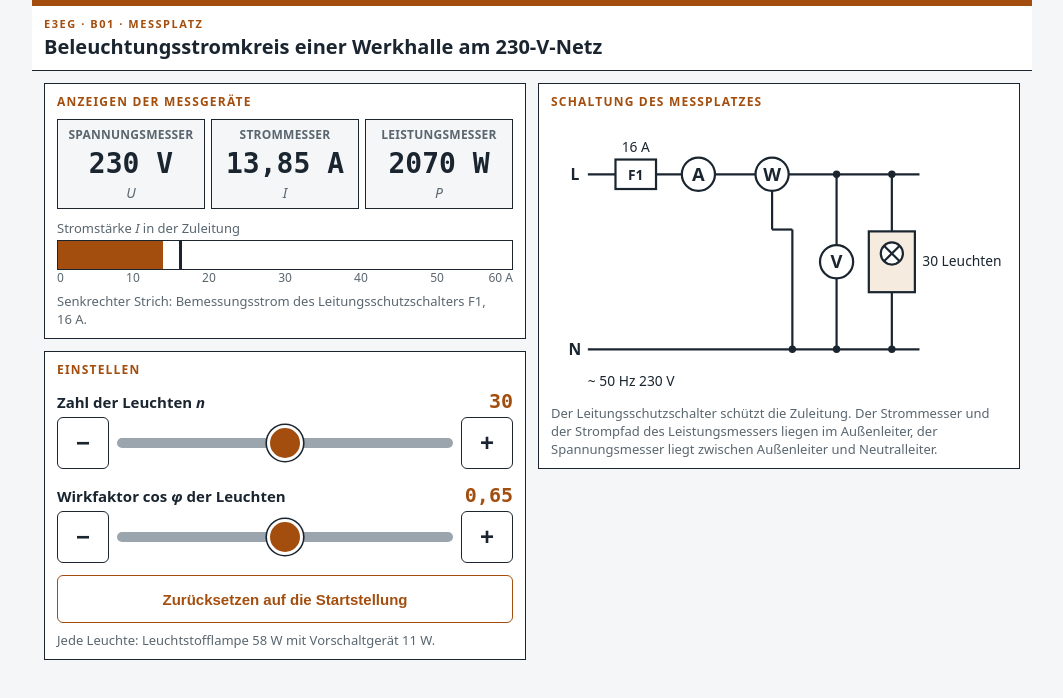
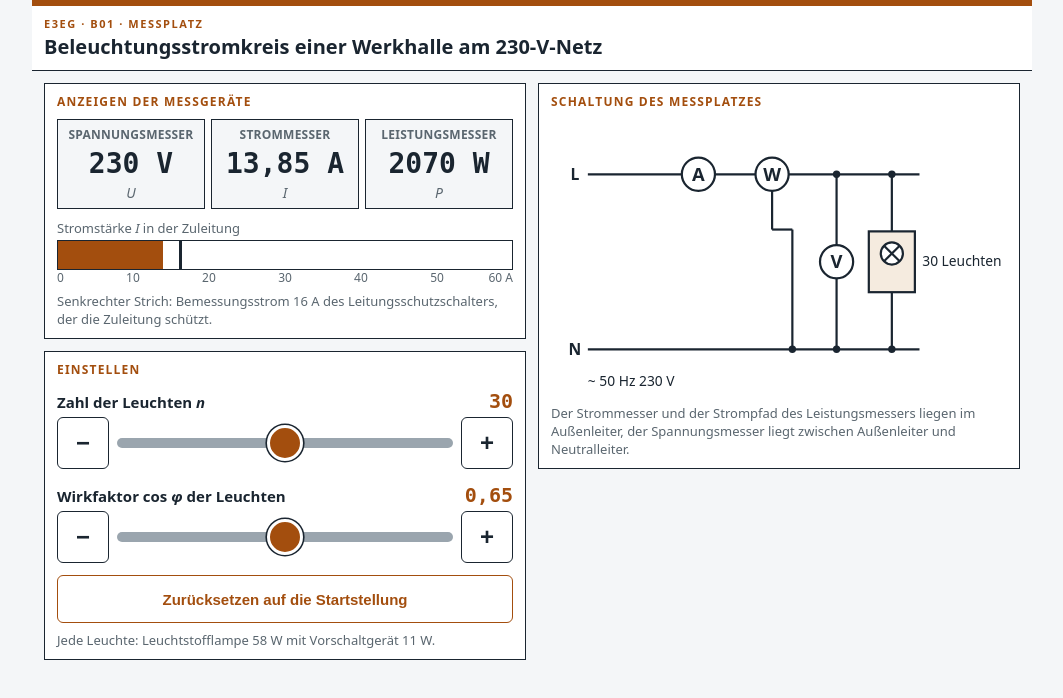
Before and after one commit to CGirrbach/Unterricht, a plain HTML site: page e3eg/B01_Simulation_Messplatz_Betrieb.html in a window 1280 px wide. Shown: the whole page, without its empty margins (108-1171 px from the left). Drawn offline with Linux system fonts and the light colour scheme.

Commit message:
E3EG: e3eg/B01_Simulation_Messplatz_Betrieb.html

```diff
--- a/e3eg/B01_Simulation_Messplatz_Betrieb.html
+++ b/e3eg/B01_Simulation_Messplatz_Betrieb.html
@@ -7,10 +7,10 @@
 <!-- sim_bearbeitung: pflicht -->
 <script type="application/json" id="sim-meta">
 {"startwerte": {"n": 30, "cosphi": 0.65},
- "loesungswerte": {"n": 20, "cosphi": 0.5},
- "weitere_loesungswerte": {"n": [20, 26, 27, 48, 49], "cosphi": [1.0, 0.7, 0.5, 0.9]},
+ "loesungswerte": {"n": 24, "cosphi": 0.5},
+ "weitere_loesungswerte": {"n": [24, 26, 27, 48, 49, 20], "cosphi": [1.0, 0.7, 0.5, 0.9]},
  "bereich": {"n": [0, 60], "cosphi": [0.3, 1.0]},
- "gekoppelt": "B01_Arbeitsblatt.docx, Aufgabe 2, 3 und 4",
+ "gekoppelt": "B01_Arbeitsblatt.docx, Aufgabe 2 und 3; Probe zu Aufgabe 4 an der Tafel",
  "ziel_erkenntnis": "Bei gleicher Wirkleistung ist die Stromstaerke in der Zuleitung umso groesser, je kleiner der Wirkfaktor ist; der Leitungsschutzschalter laesst deshalb bei kleinem Wirkfaktor weniger Leuchten zu."}
 </script>
 <style>
@@ -72,7 +72,7 @@ svg text{font-family:"Noto Sans",Arial,sans-serif;fill:var(--ink)}
    <p class="titel">Stromstärke <i>I</i> in der Zuleitung</p>
    <div class="skala"><div class="fuell" id="fuell"></div><div class="marke" id="marke"></div></div>
    <div class="zahlen" id="zahlen"></div>
-   <p class="hinweis" style="margin-top:4px">Senkrechter Strich: Bemessungsstrom des Leitungsschutzschalters F1, 16&nbsp;A.</p>
+   <p class="hinweis" style="margin-top:4px">Senkrechter Strich: Bemessungsstrom 16&nbsp;A des Leitungsschutzschalters, der die Zuleitung schützt.</p>
   </div>
  </div>
  <div class="karte">
@@ -93,14 +93,12 @@ svg text{font-family:"Noto Sans",Arial,sans-serif;fill:var(--ink)}
 </div>
 <div class="karte">
  <h2>Schaltung des Messplatzes</h2>
- <svg id="schaltung" viewBox="0 0 495 300" role="img" aria-label="Messschaltung: Leitungsschutzschalter, Strommesser, Leistungsmesser und Spannungsmesser vor den Leuchten"
-  data-quelle="eigene Zeichnung nach Europa-Rechenbuch Elektrotechnik, 20. Auflage, S. 121, Bild 2 (Messschaltung mit Strommesser, Leistungsmesser und Spannungsmesser vor dem Verbraucher); ergänzt um den Leitungsschutzschalter vor dem Strommesser und die Leuchten als Verbraucher">
+ <svg id="schaltung" viewBox="0 0 495 300" role="img" aria-label="Messschaltung: Strommesser, Leistungsmesser und Spannungsmesser vor den Leuchten"
+  data-quelle="eigene Zeichnung nach Europa-Rechenbuch Elektrotechnik, 20. Auflage, S. 121, Bild 2 (Messschaltung mit Strommesser, Leistungsmesser und Spannungsmesser vor dem Verbraucher); Verbraucher: die Leuchten">
   <g stroke="#1A2530" stroke-width="2.4" fill="none">
    <!-- Außenleiter L oben, Neutralleiter N unten -->
    <line x1="40" y1="60" x2="400" y2="60"/>
    <line x1="40" y1="250" x2="400" y2="250"/>
-   <!-- Leitungsschutzschalter -->
-   <rect x="70" y="44" width="44" height="32" fill="#fff"/>
    <!-- Strommesser -->
    <circle cx="160" cy="60" r="18" fill="#fff"/>
    <!-- Leistungsmesser: Strompfad im Leiter, Spannungspfad nach N -->
@@ -130,12 +128,10 @@ svg text{font-family:"Noto Sans",Arial,sans-serif;fill:var(--ink)}
   <text x="310" y="162" text-anchor="middle" font-size="20" font-weight="700">V</text>
   <text x="26" y="66" text-anchor="middle" font-size="17" font-weight="700">L</text>
   <text x="26" y="256" text-anchor="middle" font-size="17" font-weight="700">N</text>
-  <text x="92" y="66" text-anchor="middle" font-size="15" font-weight="700">F1</text>
-  <text x="92" y="36" text-anchor="middle" font-size="15">16 A</text>
   <text x="403" y="160" font-size="15" id="sn">30 Leuchten</text>
   <text x="40" y="290" font-size="15">~ 50 Hz  230 V</text>
  </svg>
- <p class="hinweis">Der Leitungsschutzschalter schützt die Zuleitung. Der Strommesser und der Strompfad des Leistungsmessers liegen im Außenleiter, der Spannungsmesser liegt zwischen Außenleiter und Neutralleiter.</p>
+ <p class="hinweis">Der Strommesser und der Strompfad des Leistungsmessers liegen im Außenleiter, der Spannungsmesser liegt zwischen Außenleiter und Neutralleiter.</p>
 </div>
 </div>
 </div>
```
